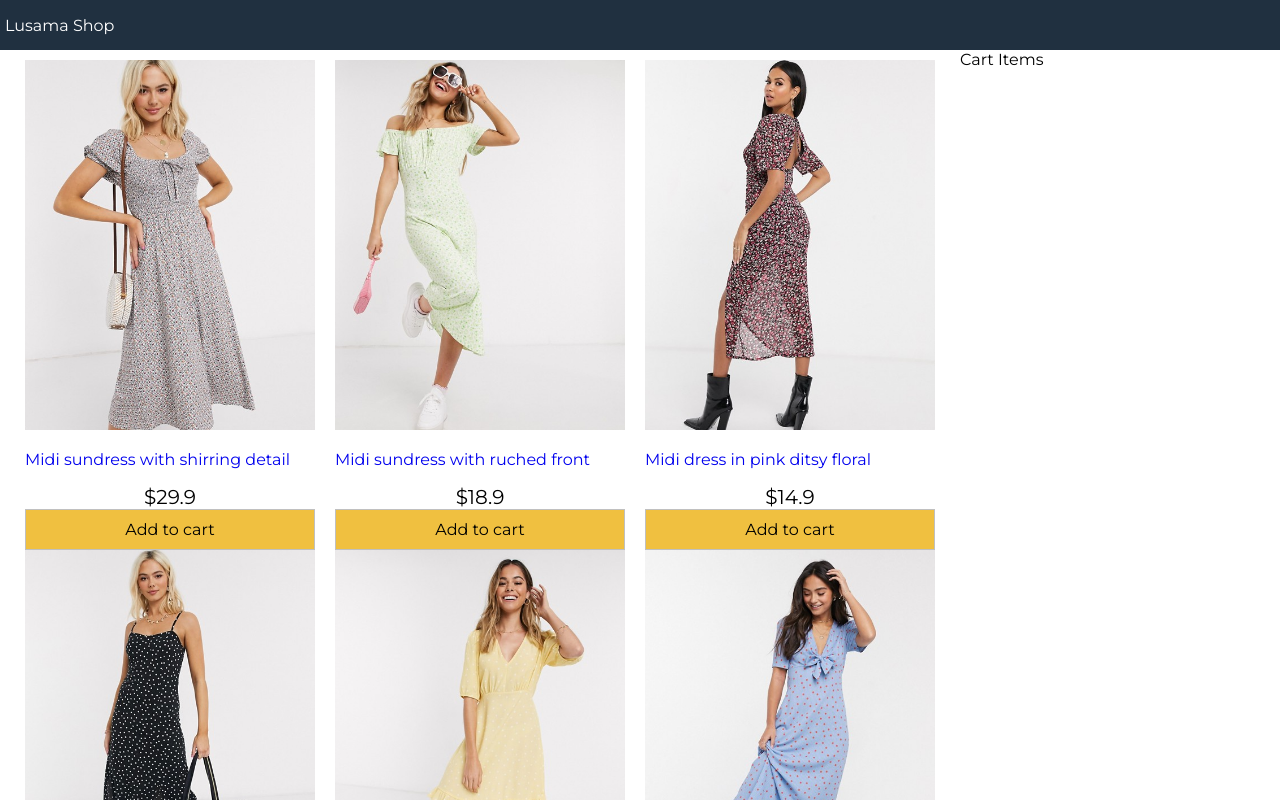
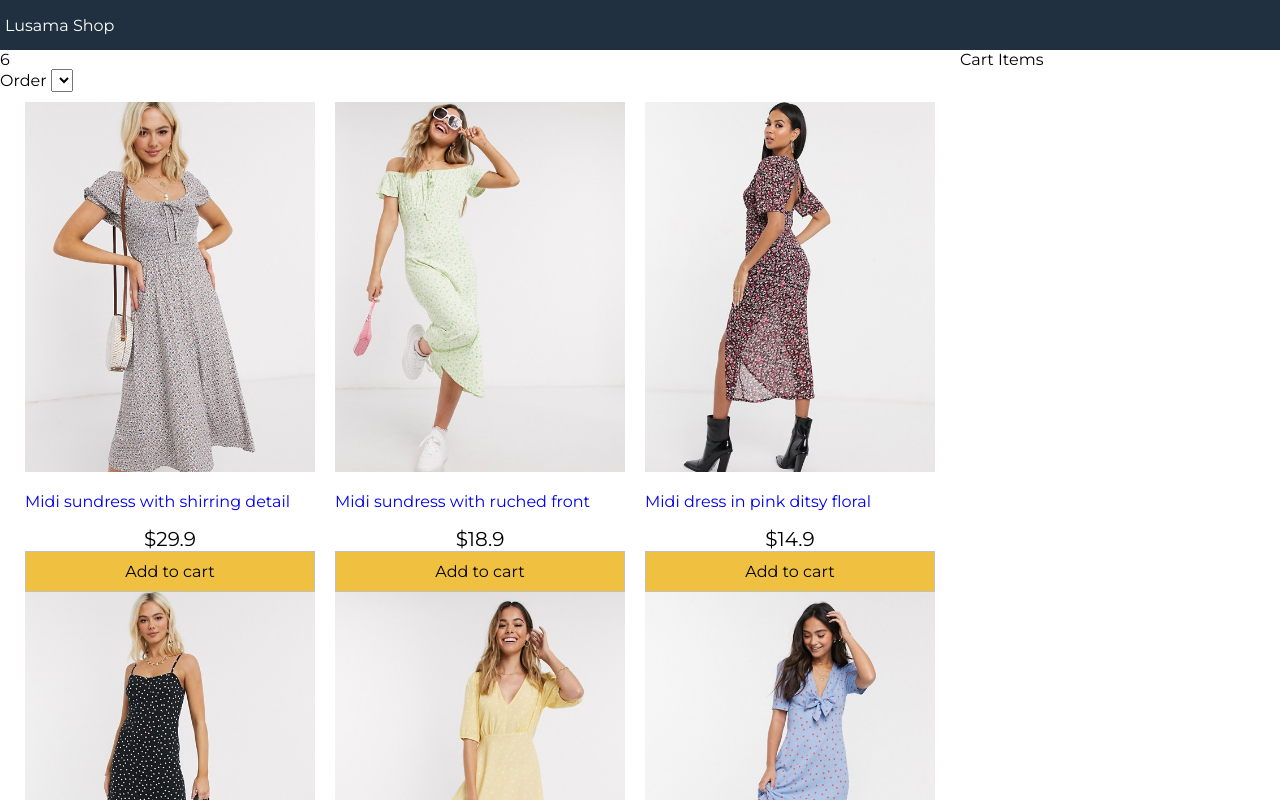
Before and after one commit to tnyandoro/react-lusama-app, a React (Create React App) app: page / in a window 1280 px wide. Shown: the top 800 px of the page. Built offline with nearby package versions, Linux system fonts and the light colour scheme.

Commit message:
add filter items to the filter component

```diff
--- a/src/App.js
+++ b/src/App.js
@@ -2,6 +2,7 @@
 import React from "react";
 import data from "./data.json";
 import Products from "./components/Products"
+import Filter from './components/Filter';
 
 class App extends React.Component {
   constructor(props) {
@@ -22,6 +23,7 @@ class App extends React.Component {
           <main>
             <div className="content">
               <div className="main">
+                <Filter count={this.state.products.length} />
                 <Products products={this.state.products} />
               </div>
               <div className="sidebar">Cart Items</div>
--- a/src/components/Filter.js
+++ b/src/components/Filter.js
@@ -4,7 +4,8 @@ export default class Filter extends Component {
   render() {
     return (
       <div>
-
+        <div className="filter-result">{this.props.count}</div>
+        <div className="filter-sort"> Order <select></select></div>
       </div>
     )
   }
```
